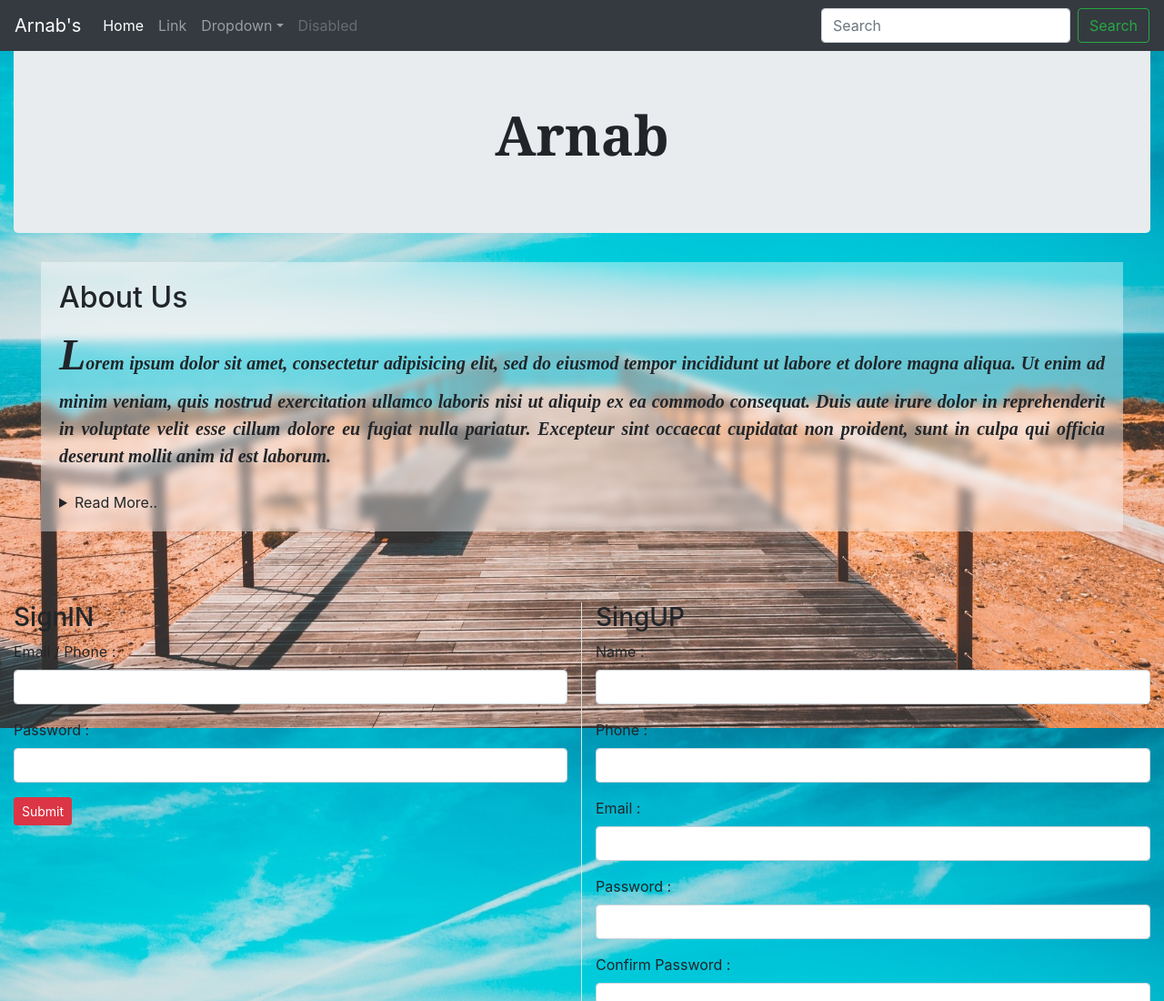
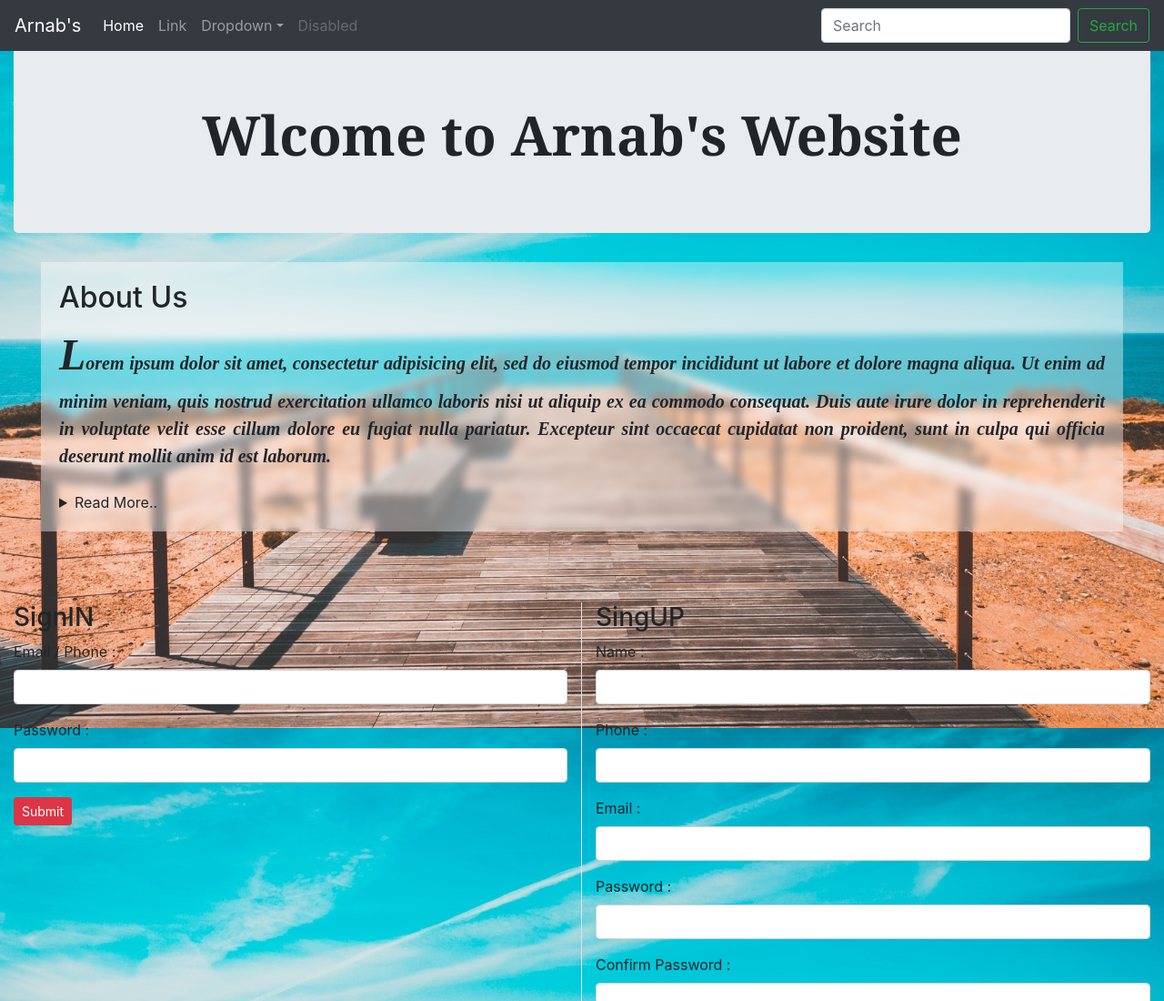
Before and after one commit to R3d-Baron/first-website, a plain HTML site: page index.html in a window 1280 px wide. Shown: the top 1100 px of the page at 91% size. Drawn offline with nearby package versions, Linux system fonts and the light colour scheme.

Commit message:
Update index.html

```diff
--- a/index.html
+++ b/index.html
@@ -82,7 +82,7 @@
 	<!-- Website heading starts here  -->
 		<div>
 			<div class="jumbotron">
-				<header><h1 align="center">Arnab <develops></h1></header>
+				<header><h1 align="center">Wlcome to Arnab's Website</h1></header>
 			</div>
 		</div>
 	<!-- Website heading ends here  -->
```
